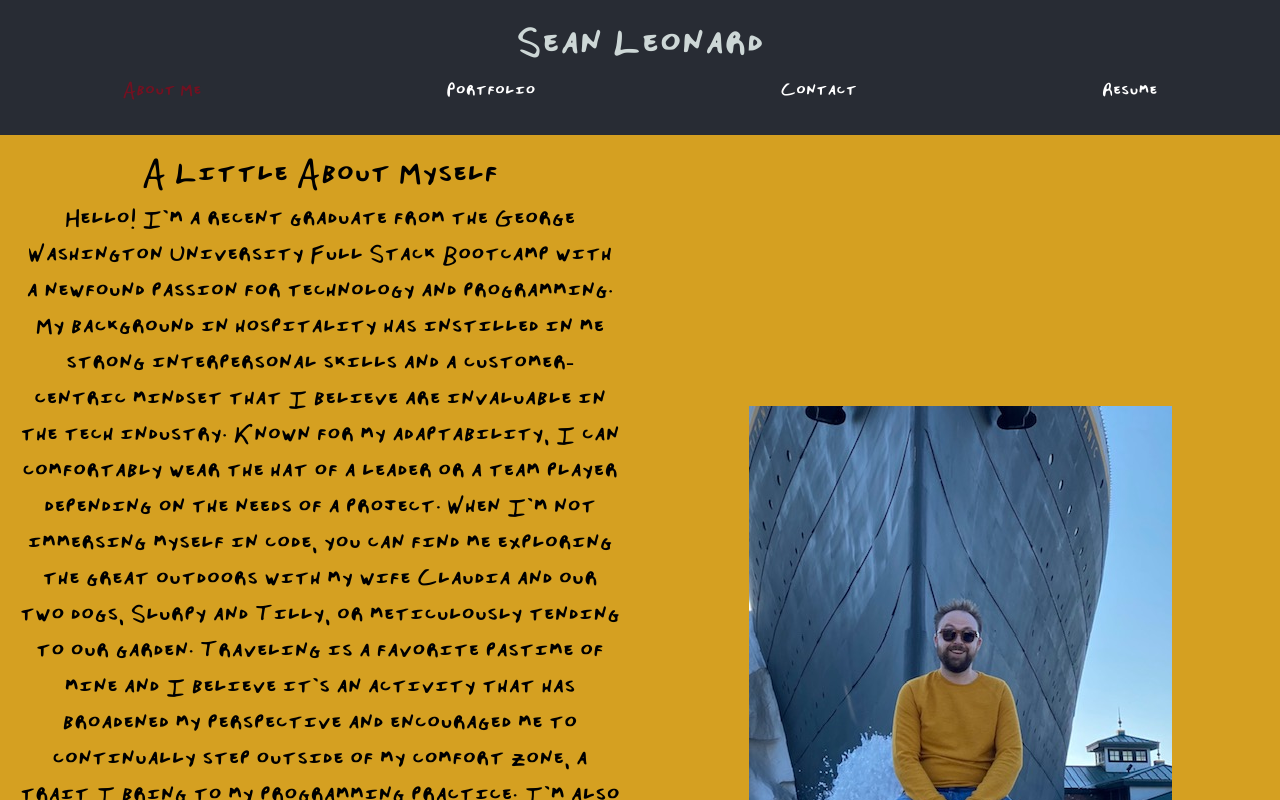
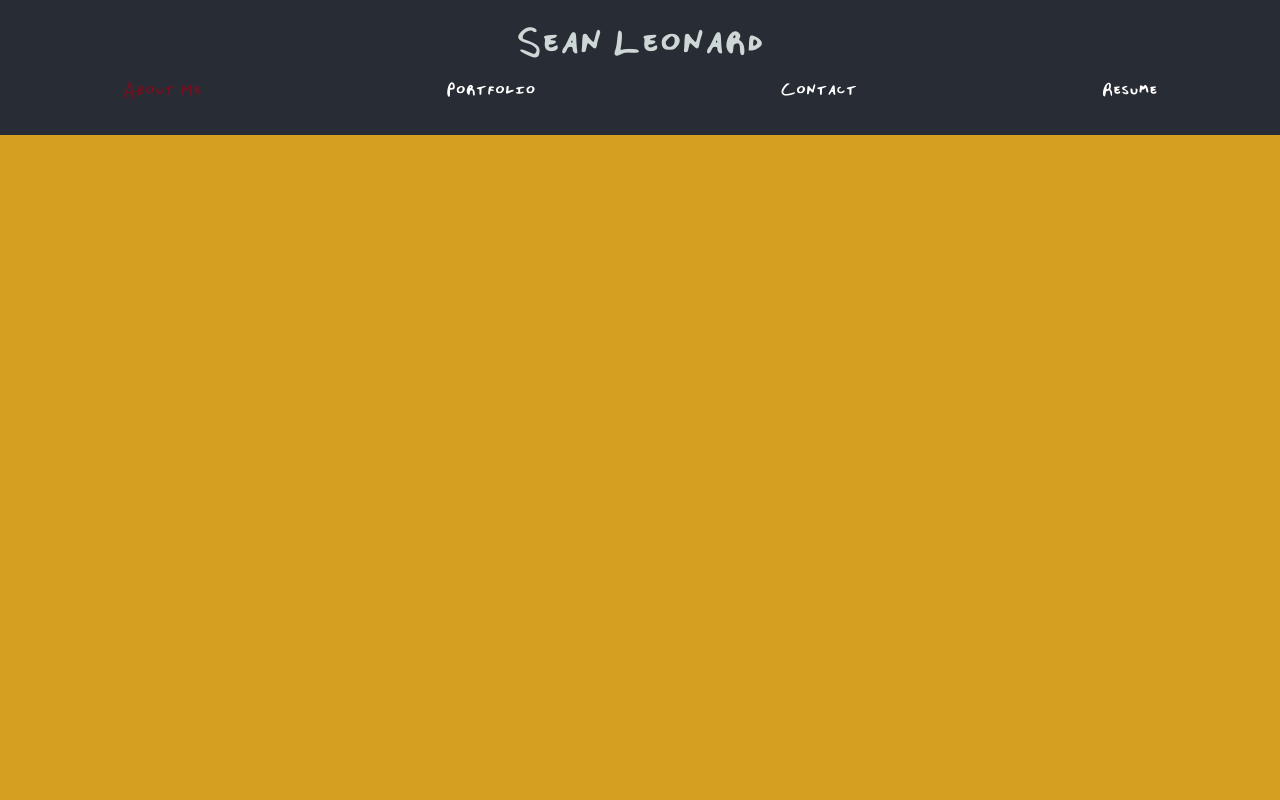
Before and after one commit to sleonny/Developer-Portfolio, a React (Create React App) app: page / in a window 1280 px wide. Shown: the top 800 px of the page. Built offline with nearby package versions, Linux system fonts and the light colour scheme.

Commit message:
changed aboutme route

```diff
--- a/src/App.js
+++ b/src/App.js
@@ -15,7 +15,7 @@
         <Header />
         <div className="main-content">
           <Routes>
-            <Route path="/" element={<AboutMe />} />
+            <Route path="/Developer-Portfolio" element={<AboutMe />} />
             <Route path="/portfolio" element={<Portfolio />} />
             <Route path="/contact" element={<Contact />} />
             <Route path="/resume" element={<Resume />} />
```
